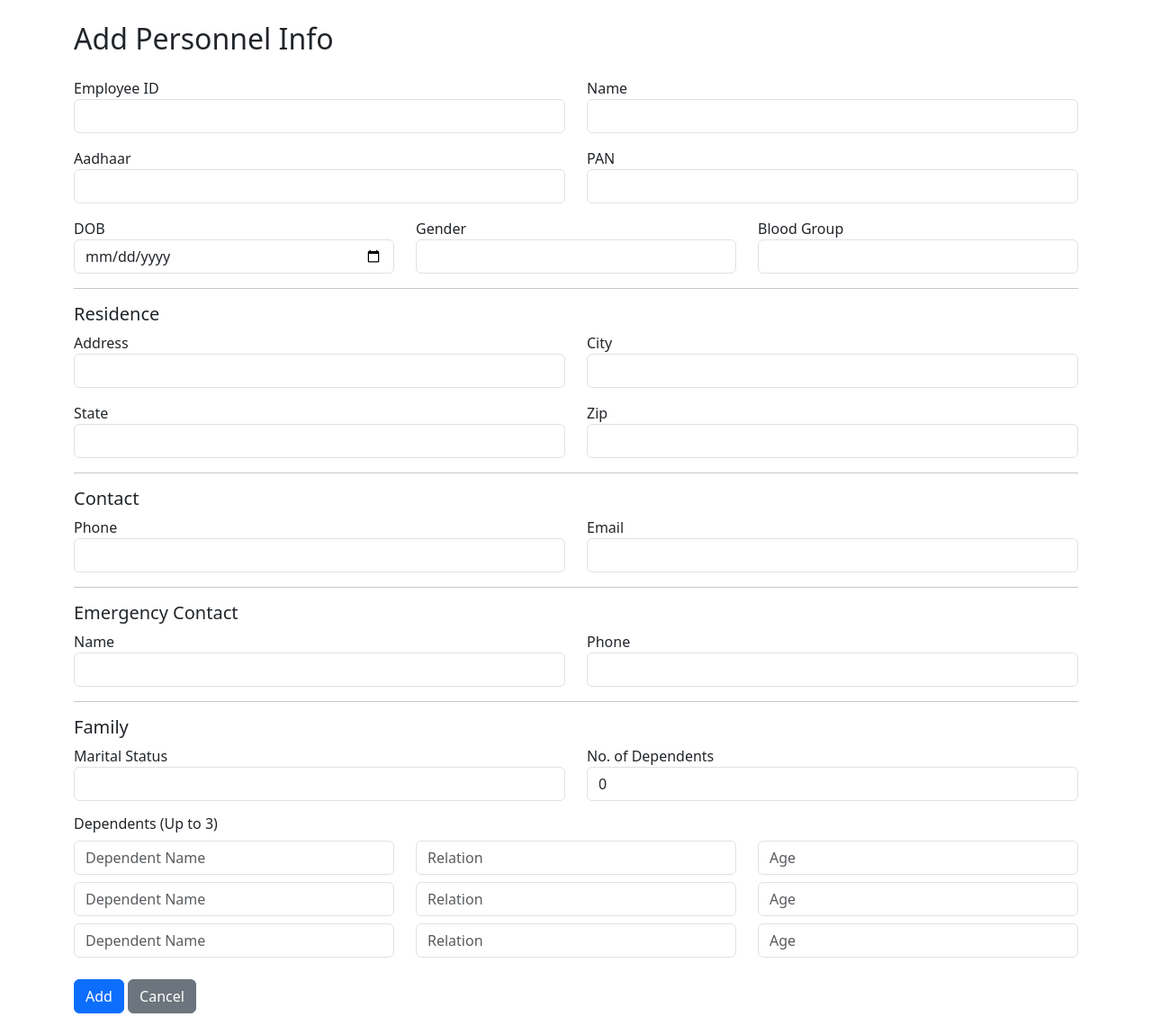
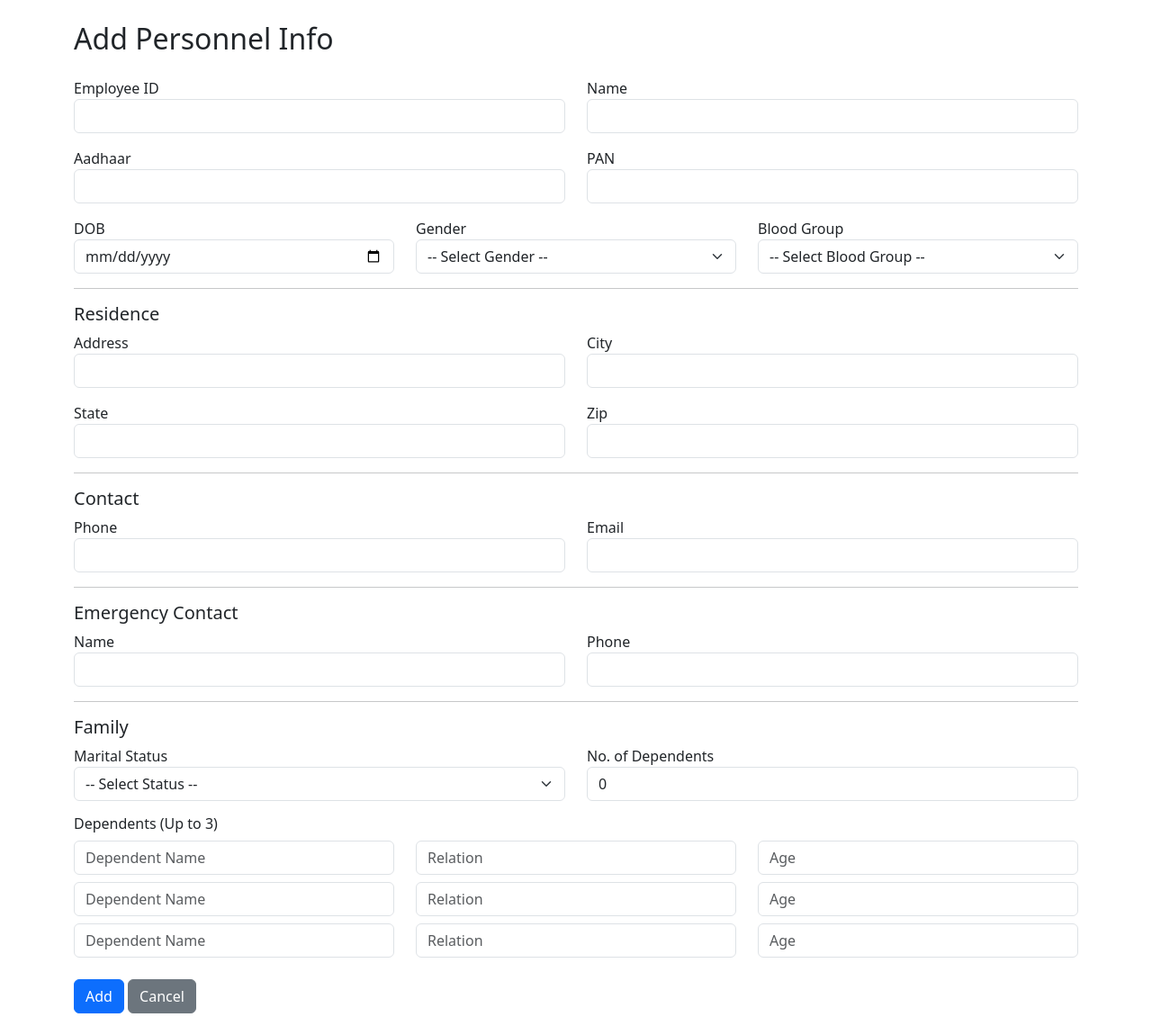
Before and after one commit to pratham1kruk/HR-management-system, a Flask app: page /personnel/add in a window 1280 px wide. Shown: the whole page at 90% size. Run offline with Flask 3, Linux system fonts and the light colour scheme; some libraries are stand-ins or nearby versions.

Commit message:
personnel form and qualification form updates

```diff
--- a/backend/templates/personnel_form.html
+++ b/backend/templates/personnel_form.html
@@ -8,7 +8,6 @@
 <body class="container py-4">
     <h2 class="mb-4">{{ action }} Personnel Info</h2>
 
-    <!-- ✅ Bootstrap Alert -->
     <div id="formAlert" class="alert alert-danger d-none" role="alert">
         Please correct the highlighted fields before submitting the form.
     </div>
@@ -45,11 +44,21 @@
             </div>
             <div class="col">
                 <label>Gender</label>
-                <input type="text" name="gender" class="form-control" value="{{ data.get('gender', '') }}">
+                <select name="gender" class="form-select" required>
+                    <option value="">-- Select Gender --</option>
+                    <option value="Male" {{ 'selected' if data.get('gender') == 'Male' }}>Male</option>
+                    <option value="Female" {{ 'selected' if data.get('gender') == 'Female' }}>Female</option>
+                    <option value="Other" {{ 'selected' if data.get('gender') == 'Other' }}>Other</option>
+                </select>
             </div>
             <div class="col">
                 <label>Blood Group</label>
-                <input type="text" name="blood_group" class="form-control" value="{{ data.get('blood_group', '') }}">
+                <select name="blood_group" class="form-select">
+                    <option value="">-- Select Blood Group --</option>
+                    {% for group in ['A+', 'A-', 'B+', 'B-', 'AB+', 'AB-', 'O+', 'O-'] %}
+                    <option value="{{ group }}" {{ 'selected' if data.get('blood_group') == group }}>{{ group }}</option>
+                    {% endfor %}
+                </select>
             </div>
         </div>
 
@@ -108,7 +117,12 @@
         <div class="row mb-3">
             <div class="col">
                 <label>Marital Status</label>
-                <input type="text" name="marital_status" class="form-control" value="{{ data.get('family', {}).get('marital_status', '') }}">
+                <select name="marital_status" class="form-select">
+                    <option value="">-- Select Status --</option>
+                    {% for status in ['Single', 'Married', 'Divorced', 'Widowed'] %}
+                    <option value="{{ status }}" {{ 'selected' if data.get('family', {}).get('marital_status') == status }}>{{ status }}</option>
+                    {% endfor %}
+                </select>
             </div>
             <div class="col">
                 <label>No. of Dependents</label>
@@ -121,15 +135,15 @@
         <div class="row mb-2">
             <div class="col">
                 <input type="text" name="dep_name_{{ i+1 }}" class="form-control" placeholder="Dependent Name"
-                    value="{{ data.get('family', {}).get('dependents', [])|default([])|length > i and data['family']['dependents'][i]['name'] or '' }}">
+                       value="{{ data.get('family', {}).get('dependents', [])|default([])|length > i and data['family']['dependents'][i]['name'] or '' }}">
             </div>
             <div class="col">
                 <input type="text" name="dep_relation_{{ i+1 }}" class="form-control" placeholder="Relation"
-                    value="{{ data.get('family', {}).get('dependents', [])|default([])|length > i and data['family']['dependents'][i]['relation'] or '' }}">
+                       value="{{ data.get('family', {}).get('dependents', [])|default([])|length > i and data['family']['dependents'][i]['relation'] or '' }}">
             </div>
             <div class="col">
                 <input type="number" name="dep_age_{{ i+1 }}" class="form-control" placeholder="Age"
-                    value="{{ data.get('family', {}).get('dependents', [])|default([])|length > i and data['family']['dependents'][i]['age'] or '' }}">
+                       value="{{ data.get('family', {}).get('dependents', [])|default([])|length > i and data['family']['dependents'][i]['age'] or '' }}">
             </div>
         </div>
         {% endfor %}
@@ -140,7 +154,6 @@
         </div>
     </form>
 
-    <!-- ✅ Bootstrap Validation Script -->
     <script>
         (function () {
             'use strict';
```
Also changed, not shown: backend/templates/qualification.html (+7 -8 lines).
